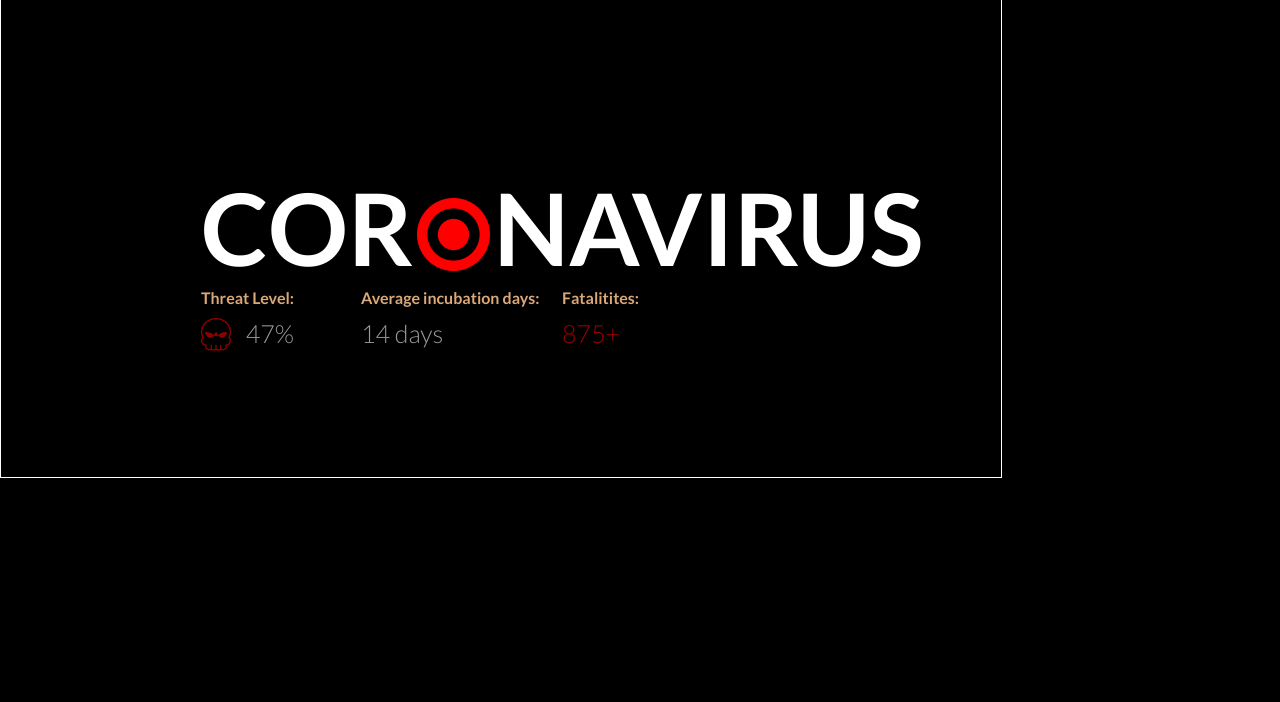
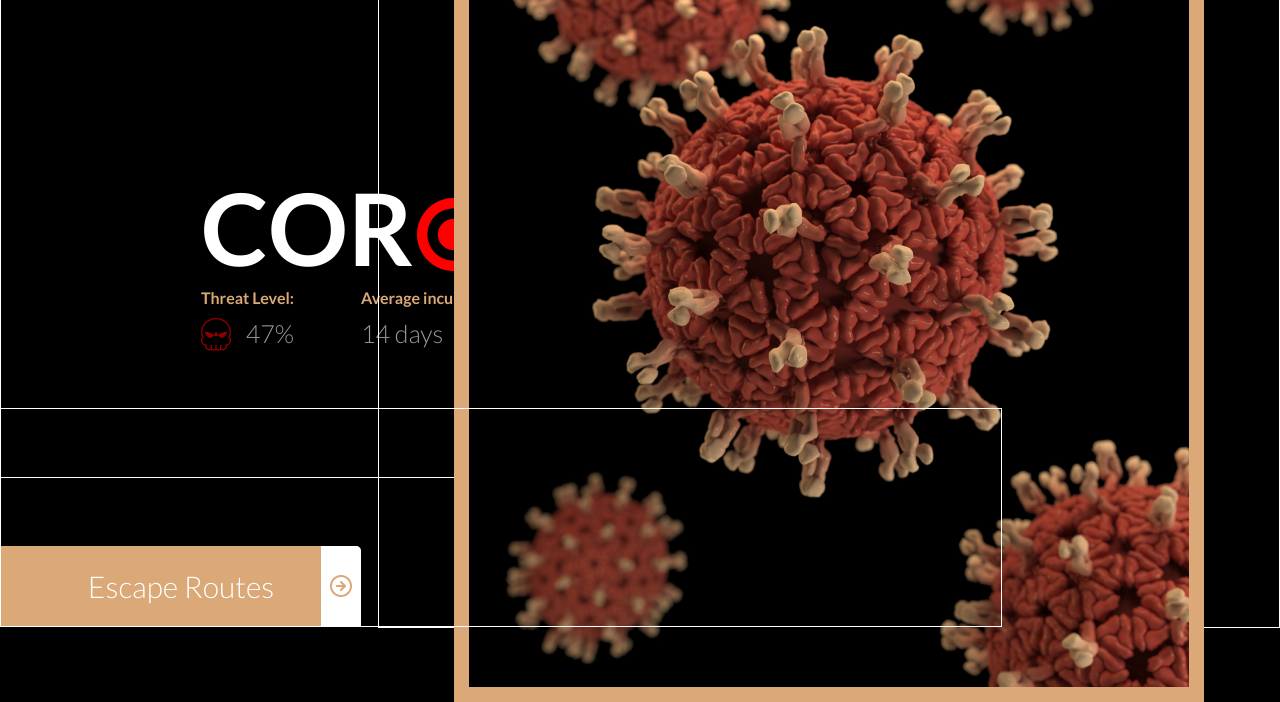
Before and after one commit to DelroyBrown28/Corona-Virus, a plain HTML site: page index.html in a window 1280 px wide. Shown: the part 173-875 px from the top of the page. Before the commit the page ends 800 px from the top, so only its background shows below. Drawn offline with Linux system fonts and the light colour scheme.

Commit message:
images added

```diff
--- a/index.html
+++ b/index.html
@@ -47,8 +47,18 @@
             </p>
         </div>
 
+    </div>
 
+    <div class="rightsideWrapper">
+        <img class="virus-image" src="./images/viruspic.png">
+    </div>
 
+    <div class="bottomWrapper">
+        <div class="escapeBtn">Escape Routes
+            <div class="btnTip">
+                <img class="arrowIcon" src="./images/arrow.png">
+            </div>
+        </div>
     </div>
 
 </body>
--- a/main.css
+++ b/main.css
@@ -167,3 +167,59 @@ html {
     top: 30px;
     color: red;
 }
+
+.bottomWrapper {
+    position: absolute;
+    width: 1000px;
+    height: 217px;
+    border: 1px solid white;
+    bottom: 0;
+    left: 0;
+}
+
+.escapeBtn {
+    position: absolute;
+    width: 360px;
+    height: 80px;
+    bottom: 0;
+    background-color: #DBA877;
+    display: flex;
+    align-items: center;
+    justify-content: center;
+    color: #fff;
+    font-size: 30px;
+    font-weight: 100;
+    border-top-right-radius: 5px;
+}
+
+.btnTip {
+    position: absolute;
+    height: inherit;
+    width: 40px;
+    background-color: #fff;
+    right: 0;
+    border-top-right-radius: 5px;
+    display: flex;
+    align-items: center;
+    justify-content: center;
+
+}
+
+.rightsideWrapper {
+    position: absolute;
+    width: 900px;
+    height: 100%;
+    border: 1px solid white;
+    right: 0;
+    display: flex;
+    align-items: center;
+    justify-content: center;
+
+}
+
+.virus-image {
+    position: absolute;
+    height: 920px;
+    width: 720px;
+    border: 15px solid #DBA877;
+}
```
Also changed, not shown: images/arrow.png (added), images/viruspic.png (added).
